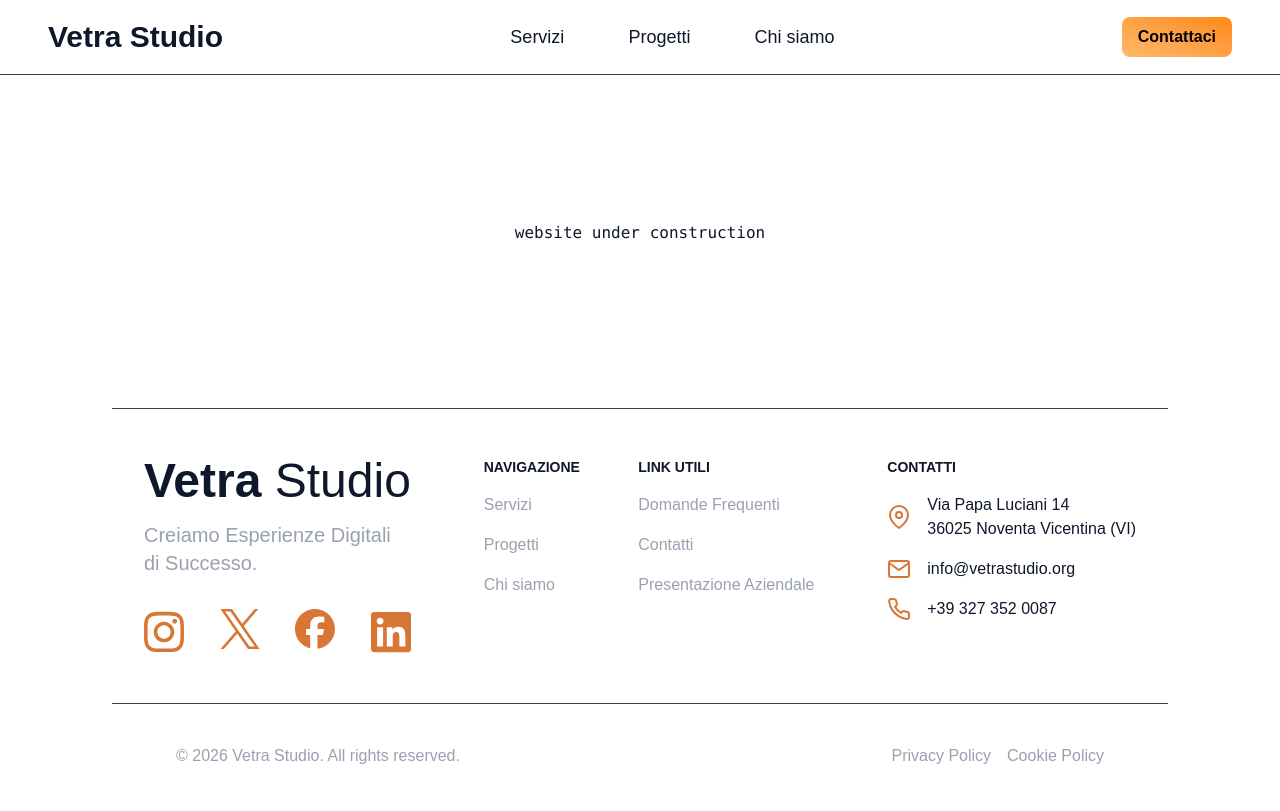
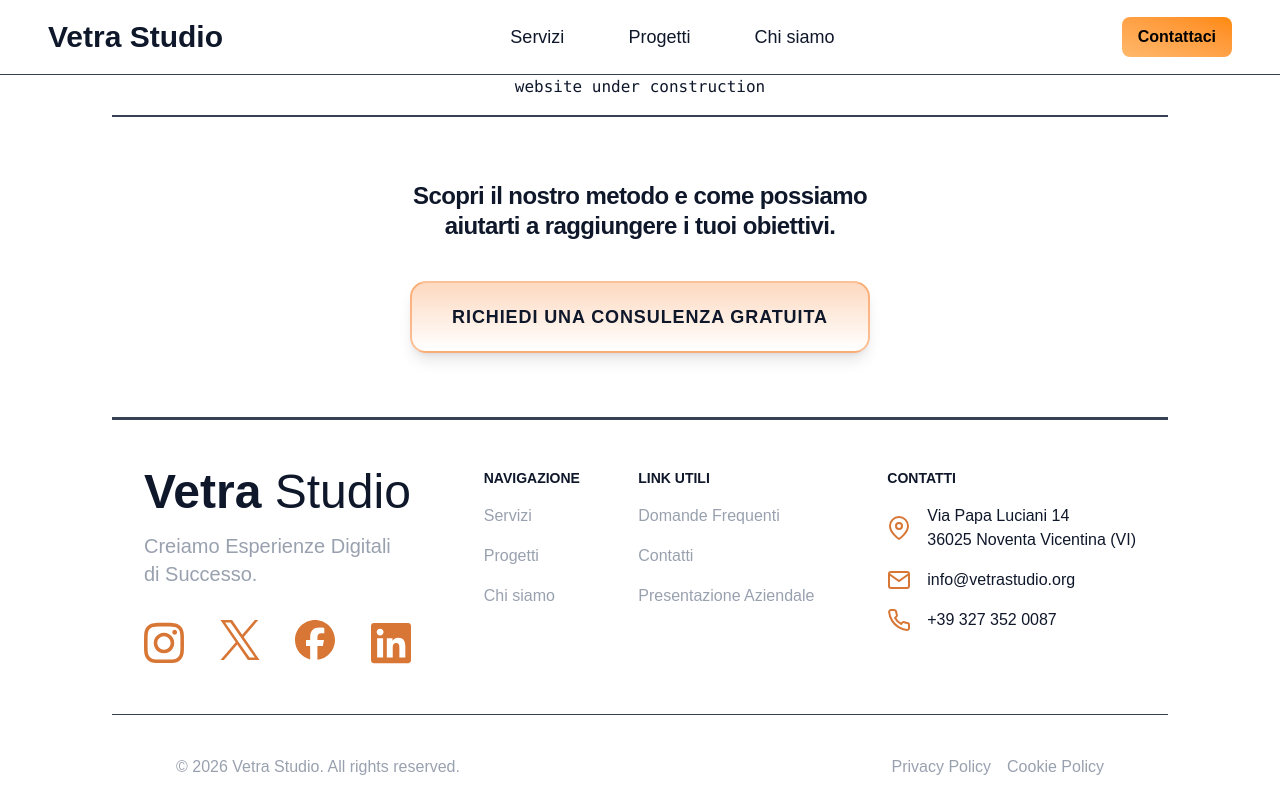
Before and after one commit to Vetra-Studio/website, a Next.js app: page / in a window 1280 px wide. Built offline with nearby package versions, Linux system fonts and the light colour scheme.

Commit message:
feat(footer): add consultation section

```diff
--- a/components/Footer.tsx
+++ b/components/Footer.tsx
@@ -1,4 +1,5 @@
-import FooterContact from './FooterContact';
+import ConsultationSection from './Footer/FooterConsultationSection';
+import FooterContact from './Footer/FooterContact';
 import Navbar from './Navbar/Navbar';
 import Image from 'next/image';
 import Link from 'next/link'
@@ -24,6 +25,9 @@ export default function Footer() {
 
     return (
         <footer className="p-4 sm:w-17/20 mx-auto w-full">
+
+
+            <ConsultationSection className="py-12 px-4 md:py-16 md:px-8 border-y-2 border-gray-700 bg-background flex flex-col items-center text-center gap-8 md:gap-10" />
 
             <div className="border-b border-t border-gray-700">
             <div className="flex-col flex justify-between py-12 lg:px-8 lg:flex-row">
--- /dev/null
+++ b/components/Footer/FooterConsultationSection.tsx
@@ -0,0 +1,46 @@
+import Link from "next/link";
+
+interface ConsultationSectionProps {
+  titleLine1?: string;
+  titleLine2?: string;
+  buttonText?: string;
+  buttonHref?: string;
+  className?: string;
+  onButtonClick?: () => void;
+}
+
+export default function ConsultationSection({
+  titleLine1 = 'Scopri il nostro metodo e come possiamo ',
+  titleLine2 = 'aiutarti a raggiungere i tuoi obiettivi.',
+  buttonText = 'Richiedi una consulenza gratuita',
+  buttonHref = '#consulenza',
+  className,
+  onButtonClick,
+}: ConsultationSectionProps) {
+  return (
+    <section className={className}>
+        {/* Titolo Principale in H2 (dimensione contenuta, max 40px) */}
+        <div className="text-lg sm:text-xl md:text-2xl font-bold leading-tight text-foreground tracking-tight">
+          {titleLine1}
+          <br className="hidden sm:block" />
+          {titleLine2}
+        </div>
+
+        {/* Bottone Consulenza Gratuita */}
+        <Link
+          href={buttonHref}
+          onClick={onButtonClick}
+          className="inline-flex items-center justify-center
+                     px-6 md:px-10 py-4 md:py-5
+                     font-bold text-sm md:text-lg uppercase tracking-wider text-foreground
+                     bg-gradient-to-b from-orange-btn-gradient-start to--orange-btn-gradient-end
+                     border-2 border-orange-btn-border-color shadow-lg rounded-2xl
+                     hover:brightness-125 active:scale-95
+                     transition-all duration-300
+                     select-none cursor-pointer"
+        >
+          {buttonText}
+        </Link>
+    </section>
+  );
+}
```
Also changed, not shown: components/Footer/FooterContact.tsx (renamed from components/FooterContact.tsx).
